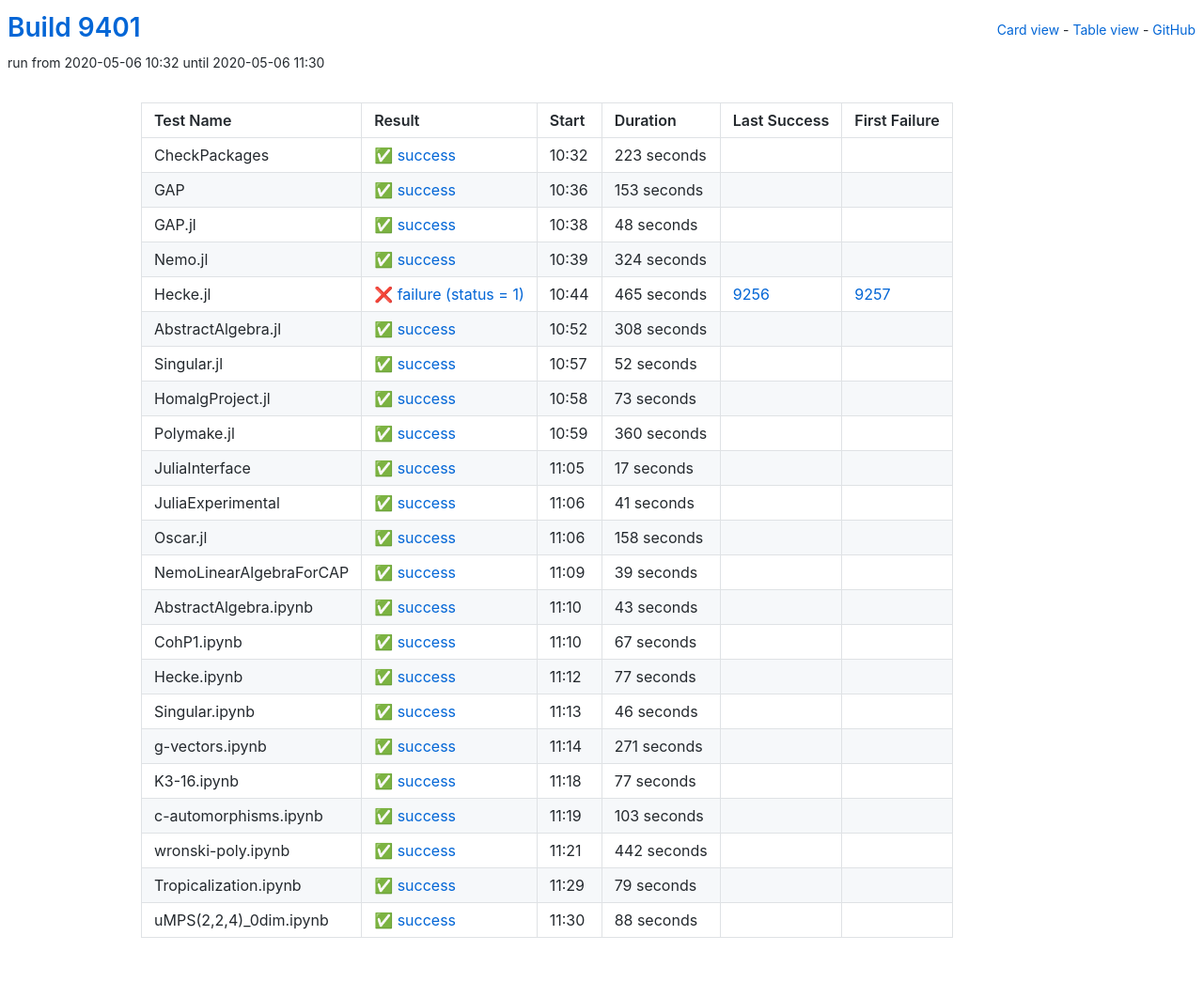
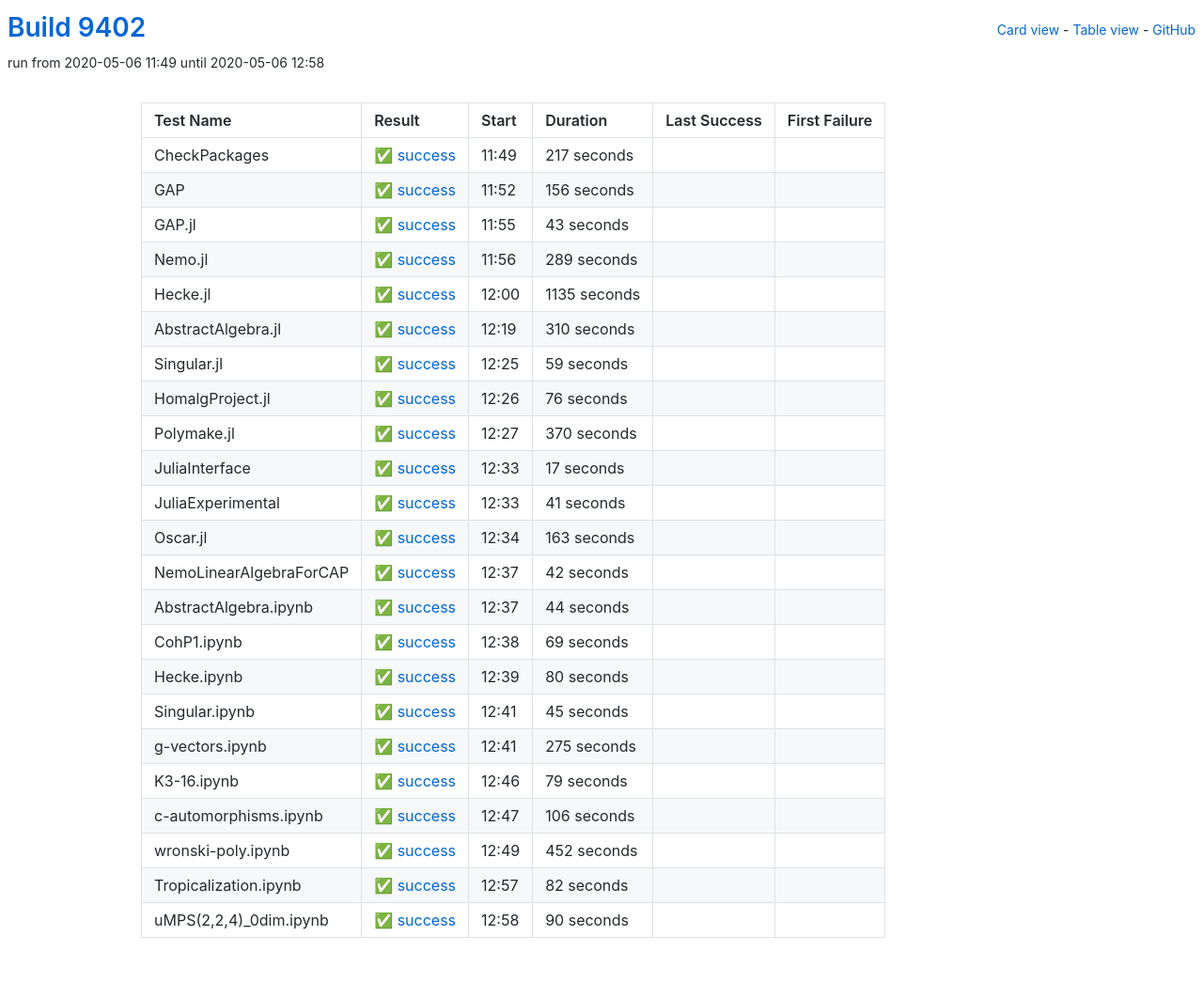
Before and after one commit to oscar-system/oscar-ci-status, a Jekyll site: the page built from table.html, in a window 1280 px wide. Shown: the whole page at 94% size. Built offline with Jekyll 4.4.1, drawn with Linux system fonts in a browser that asks for light colours.

Commit message:
Build 9402

```diff
--- a/_data/ci.yml
+++ b/_data/ci.yml
@@ -1,113 +1,113 @@
-build: 9401
-build_url: https://oscarci.mathematik.uni-kl.de/job/oscar/9401/
+build: 9402
+build_url: https://oscarci.mathematik.uni-kl.de/job/oscar/9402/
 job: oscar
 tests:
-- duration: 223
+- duration: 217
   exitcode: 0
   first_failure: false
   first_failure_url: null
   id: checkpackages
   last_success: false
   last_success_url: null
-  log: https://oscarci.mathematik.uni-kl.de/job/oscar/9401/artifact/logs/build-9401/CheckPackages.log
+  log: https://oscarci.mathematik.uni-kl.de/job/oscar/9402/artifact/logs/build-9402/CheckPackages.log
   name: CheckPackages
-  start: 2020-05-06 10:32
+  start: 2020-05-06 11:49
   status: success
   success: true
-- duration: 153
+- duration: 156
   exitcode: 0
   first_failure: false
   first_failure_url: null
   id: gap
   last_success: false
   last_success_url: null
-  log: https://oscarci.mathematik.uni-kl.de/job/oscar/9401/artifact/logs/build-9401/GAP.log
+  log: https://oscarci.mathematik.uni-kl.de/job/oscar/9402/artifact/logs/build-9402/GAP.log
   name: GAP
-  start: 2020-05-06 10:36
+  start: 2020-05-06 11:52
   status: success
   success: true
-- duration: 48
+- duration: 43
   exitcode: 0
   first_failure: false
   first_failure_url: null
   id: gap-jl
   last_success: false
   last_success_url: null
-  log: https://oscarci.mathematik.uni-kl.de/job/oscar/9401/artifact/logs/build-9401/GAP.jl.log
+  log: https://oscarci.mathematik.uni-kl.de/job/oscar/9402/artifact/logs/build-9402/GAP.jl.log
   name: GAP.jl
-  start: 2020-05-06 10:38
+  start: 2020-05-06 11:55
   status: success
   success: true
-- duration: 324
+- duration: 289
   exitcode: 0
   first_failure: false
   first_failure_url: null
   id: nemo-jl
   last_success: false
   last_success_url: null
-  log: https://oscarci.mathematik.uni-kl.de/job/oscar/9401/artifact/logs/build-9401/Nemo.jl.log
+  log: https://oscarci.mathematik.uni-kl.de/job/oscar/9402/artifact/logs/build-9402/Nemo.jl.log
   name: Nemo.jl
-  start: 2020-05-06 10:39
+  start: 2020-05-06 11:56
   status: success
   success: true
-- duration: 465
-  exitcode: 1
-  first_failure: 9257
-  first_failure_url: https://oscarci.mathematik.uni-kl.de/job/oscar/9257/
+- duration: 1135
+  exitcode: 0
+  first_failure: false
+  first_failure_url: null
   id: hecke-jl
-  last_success: 9256
-  last_success_url: https://oscarci.mathematik.uni-kl.de/job/oscar/9256/
-  log: https://oscarci.mathematik.uni-kl.de/job/oscar/9401/artifact/logs/build-9401/Hecke.jl.log
+  last_success: false
+  last_success_url: null
+  log: https://oscarci.mathematik.uni-kl.de/job/oscar/9402/artifact/logs/build-9402/Hecke.jl.log
   name: Hecke.jl
-  start: 2020-05-06 10:44
-  status: failure
-  success: false
-- duration: 308
+  start: 2020-05-06 12:00
+  status: success
+  success: true
+- duration: 310
   exitcode: 0
   first_failure: false
   first_failure_url: null
   id: abstractalgebra-jl
   last_success: false
   last_success_url: null
-  log: https://oscarci.mathematik.uni-kl.de/job/oscar/9401/artifact/logs/build-9401/AbstractAlgebra.jl.log
+  log: https://oscarci.mathematik.uni-kl.de/job/oscar/9402/artifact/logs/build-9402/AbstractAlgebra.jl.log
   name: AbstractAlgebra.jl
-  start: 2020-05-06 10:52
+  start: 2020-05-06 12:19
   status: success
   success: true
-- duration: 52
+- duration: 59
   exitcode: 0
   first_failure: false
   first_failure_url: null
   id: singular-jl
   last_success: false
   last_success_url: null
-  log: https://oscarci.mathematik.uni-kl.de/job/oscar/9401/artifact/logs/build-9401/Singular.jl.log
+  log: https://oscarci.mathematik.uni-kl.de/job/oscar/9402/artifact/logs/build-9402/Singular.jl.log
   name: Singular.jl
-  start: 2020-05-06 10:57
+  start: 2020-05-06 12:25
   status: success
   success: true
-- duration: 73
+- duration: 76
   exitcode: 0
   first_failure: false
   first_failure_url: null
   id: homalgproject-jl
   last_success: false
   last_success_url: null
-  log: https://oscarci.mathematik.uni-kl.de/job/oscar/9401/artifact/logs/build-9401/HomalgProject.jl.log
+  log: https://oscarci.mathematik.uni-kl.de/job/oscar/9402/artifact/logs/build-9402/HomalgProject.jl.log
   name: HomalgProject.jl
-  start: 2020-05-06 10:58
+  start: 2020-05-06 12:26
   status: success
   success: true
-- duration: 360
+- duration: 370
   exitcode: 0
   first_failure: false
   first_failure_url: null
   id: polymake-jl
   last_success: false
   last_success_url: null
-  log: https://oscarci.mathematik.uni-kl.de/job/oscar/9401/artifact/logs/build-9401/Polymake.jl.log
+  log: https://oscarci.mathematik.uni-kl.de/job/oscar/9402/artifact/logs/build-9402/Polymake.jl.log
   name: Polymake.jl
-  start: 2020-05-06 10:59
+  start: 2020-05-06 12:27
   status: success
   success: true
 - duration: 17
@@ -117,9 +117,9 @@ tests:
   id: juliainterface
   last_success: false
   last_success_url: null
-  log: https://oscarci.mathematik.uni-kl.de/job/oscar/9401/artifact/logs/build-9401/JuliaInterface.log
+  log: https://oscarci.mathematik.uni-kl.de/job/oscar/9402/artifact/logs/build-9402/JuliaInterface.log
   name: JuliaInterface
-  start: 2020-05-06 11:05
+  start: 2020-05-06 12:33
   status: success
   success: true
 - duration: 41
@@ -129,152 +129,152 @@ tests:
   id: juliaexperimental
   last_success: false
   last_success_url: null
-  log: https://oscarci.mathematik.uni-kl.de/job/oscar/9401/artifact/logs/build-9401/JuliaExperimental.log
+  log: https://oscarci.mathematik.uni-kl.de/job/oscar/9402/artifact/logs/build-9402/JuliaExperimental.log
   name: JuliaExperimental
-  start: 2020-05-06 11:06
+  start: 2020-05-06 12:33
   status: success
   success: true
-- duration: 158
+- duration: 163
   exitcode: 0
   first_failure: false
   first_failure_url: null
   id: oscar-jl
   last_success: false
   last_success_url: null
-  log: https://oscarci.mathematik.uni-kl.de/job/oscar/9401/artifact/logs/build-9401/Oscar.jl.log
+  log: https://oscarci.mathematik.uni-kl.de/job/oscar/9402/artifact/logs/build-9402/Oscar.jl.log
   name: Oscar.jl
-  start: 2020-05-06 11:06
+  start: 2020-05-06 12:34
   status: success
   success: true
-- duration: 39
+- duration: 42
   exitcode: 0
   first_failure: false
   first_failure_url: null
   id: nemolinearalgebraforcap
   last_success: false
   last_success_url: null
-  log: https://oscarci.mathematik.uni-kl.de/job/oscar/9401/artifact/logs/build-9401/NemoLinearAlgebraForCAP.log
+  log: https://oscarci.mathematik.uni-kl.de/job/oscar/9402/artifact/logs/build-9402/NemoLinearAlgebraForCAP.log
   name: NemoLinearAlgebraForCAP
-  start: 2020-05-06 11:09
+  start: 2020-05-06 12:37
   status: success
   success: true
-- duration: 43
+- duration: 44
   exitcode: 0
   first_failure: false
   first_failure_url: null
   id: abstractalgebra-ipynb
   last_success: false
   last_success_url: null
-  log: https://oscarci.mathematik.uni-kl.de/job/oscar/9401/artifact/logs/build-9401/AbstractAlgebra.ipynb.log
+  log: https://oscarci.mathematik.uni-kl.de/job/oscar/9402/artifact/logs/build-9402/AbstractAlgebra.ipynb.log
   name: AbstractAlgebra.ipynb
-  start: 2020-05-06 11:10
+  start: 2020-05-06 12:37
   status: success
   success: true
-- duration: 67
+- duration: 69
   exitcode: 0
   first_failure: false
   first_failure_url: null
   id: cohp1-ipynb
   last_success: false
   last_success_url: null
-  log: https://oscarci.mathematik.uni-kl.de/job/oscar/9401/artifact/logs/build-9401/CohP1.ipynb.log
+  log: https://oscarci.mathematik.uni-kl.de/job/oscar/9402/artifact/logs/build-9402/CohP1.ipynb.log
   name: CohP1.ipynb
-  start: 2020-05-06 11:10
+  start: 2020-05-06 12:38
   status: success
   success: true
-- duration: 77
+- duration: 80
   exitcode: 0
   first_failure: false
   first_failure_url: null
   id: hecke-ipynb
   last_success: false
   last_success_url: null
-  log: https://oscarci.mathematik.uni-kl.de/job/oscar/9401/artifact/logs/build-9401/Hecke.ipynb.log
+  log: https://oscarci.mathematik.uni-kl.de/job/oscar/9402/artifact/logs/build-9402/Hecke.ipynb.log
   name: Hecke.ipynb
-  start: 2020-05-06 11:12
+  start: 2020-05-06 12:39
   status: success
   success: true
-- duration: 46
+- duration: 45
   exitcode: 0
   first_failure: false
   first_failure_url: null
   id: singular-ipynb
   last_success: false
   last_success_url: null
-  log: https://oscarci.mathematik.uni-kl.de/job/oscar/9401/artifact/logs/build-9401/Singular.ipynb.log
+  log: https://oscarci.mathematik.uni-kl.de/job/oscar/9402/artifact/logs/build-9402/Singular.ipynb.log
   name: Singular.ipynb
-  start: 2020-05-06 11:13
+  start: 2020-05-06 12:41
   status: success
   success: true
-- duration: 271
+- duration: 275
   exitcode: 0
   first_failure: false
   first_failure_url: null
   id: g-vectors-ipynb
   last_success: false
   last_success_url: null
-  log: https://oscarci.mathematik.uni-kl.de/job/oscar/9401/artifact/logs/build-9401/g-vectors.ipynb.log
+  log: https://oscarci.mathematik.uni-kl.de/job/oscar/9402/artifact/logs/build-9402/g-vectors.ipynb.log
   name: g-vectors.ipynb
-  start: 2020-05-06 11:14
+  start: 2020-05-06 12:41
   status: success
   success: true
-- duration: 77
+- duration: 79
   exitcode: 0
   first_failure: false
   first_failure_url: null
   id: k3-16-ipynb
   last_success: false
   last_success_url: null
-  log: https://oscarci.mathematik.uni-kl.de/job/oscar/9401/artifact/logs/build-9401/K3-16.ipynb.log
+  log: https://oscarci.mathematik.uni-kl.de/job/oscar/9402/artifact/logs/build-9402/K3-16.ipynb.log
   name: K3-16.ipynb
-  start: 2020-05-06 11:18
+  start: 2020-05-06 12:46
   status: success
   success: true
-- duration: 103
+- duration: 106
   exitcode: 0
   first_failure: false
   first_failure_url: null
   id: c-automorphisms-ipynb
   last_success: false
   last_success_url: null
-  log: https://oscarci.mathematik.uni-kl.de/job/oscar/9401/artifact/logs/build-9401/c-automorphisms.ipynb.log
+  log: https://oscarci.mathematik.uni-kl.de/job/oscar/9402/artifact/logs/build-9402/c-automorphisms.ipynb.log
   name: c-automorphisms.ipynb
-  start: 2020-05-06 11:19
+  start: 2020-05-06 12:47
   status: success
   success: true
-- duration: 442
+- duration: 452
   exitcode: 0
   first_failure: false
   first_failure_url: null
   id: wronski-poly-ipynb
   last_success: false
   last_success_url: null
-  log: https://oscarci.mathematik.uni-kl.de/job/oscar/9401/artifact/logs/build-9401/wronski-poly.ipynb.log
+  log: https://oscarci.mathematik.uni-kl.de/job/oscar/9402/artifact/logs/build-9402/wronski-poly.ipynb.log
   name: wronski-poly.ipynb
-  start: 2020-05-06 11:21
+  start: 2020-05-06 12:49
   status: success
   success: true
-- duration: 79
+- duration: 82
   exitcode: 0
   first_failure: false
   first_failure_url: null
   id: tropicalization-ipynb
   last_success: false
   last_success_url: null
-  log: https://oscarci.mathematik.uni-kl.de/job/oscar/9401/artifact/logs/build-9401/Tropicalization.ipynb.log
+  log: https://oscarci.mathematik.uni-kl.de/job/oscar/9402/artifact/logs/build-9402/Tropicalization.ipynb.log
   name: Tropicalization.ipynb
-  start: 2020-05-06 11:29
+  start: 2020-05-06 12:57
   status: success
   success: true
-- duration: 88
+- duration: 90
   exitcode: 0
   first_failure: false
   first_failure_url: null
   id: umps-2-2-4-0dim-ipynb
   last_success: false
   last_success_url: null
-  log: https://oscarci.mathematik.uni-kl.de/job/oscar/9401/artifact/logs/build-9401/uMPS-2-2-4-_0dim.ipynb.log
+  log: https://oscarci.mathematik.uni-kl.de/job/oscar/9402/artifact/logs/build-9402/uMPS-2-2-4-_0dim.ipynb.log
   name: uMPS(2,2,4)_0dim.ipynb
-  start: 2020-05-06 11:30
+  start: 2020-05-06 12:58
   status: success
   success: true
```
Also changed, not shown: README.md.
